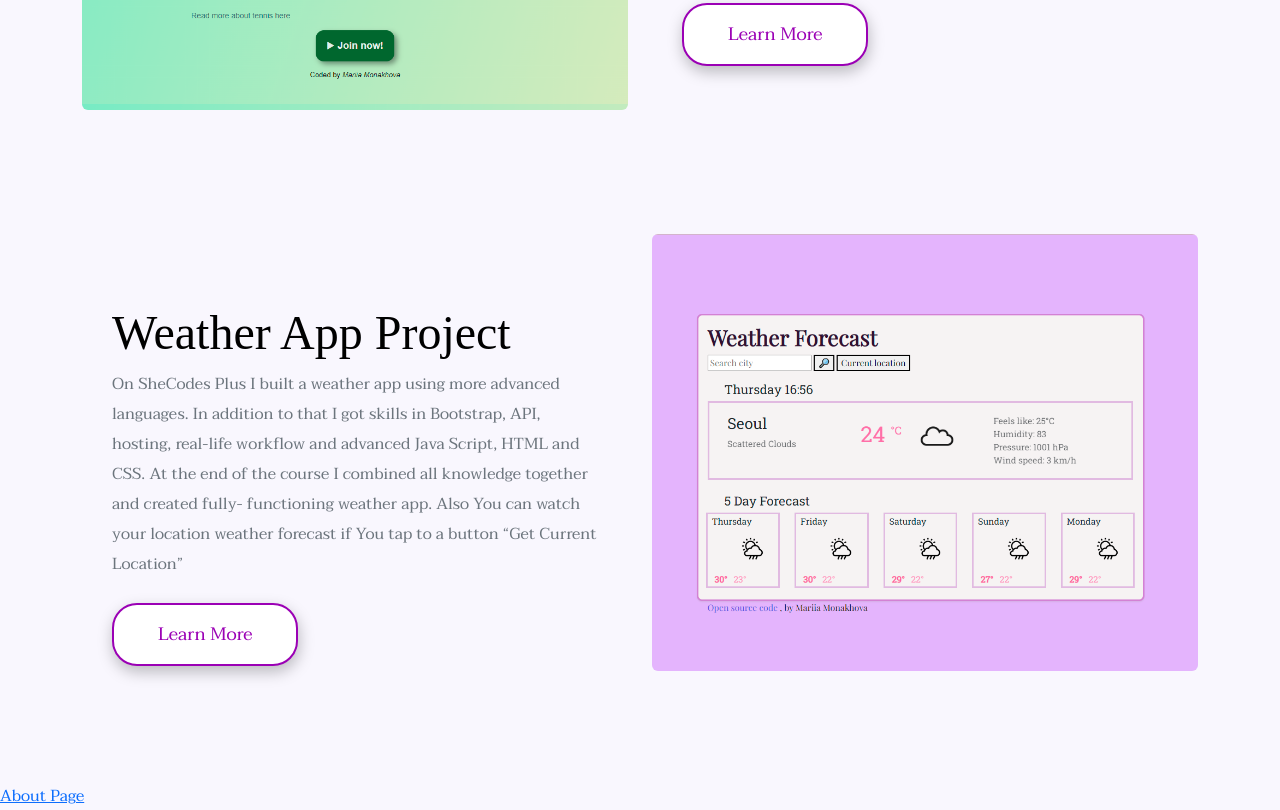
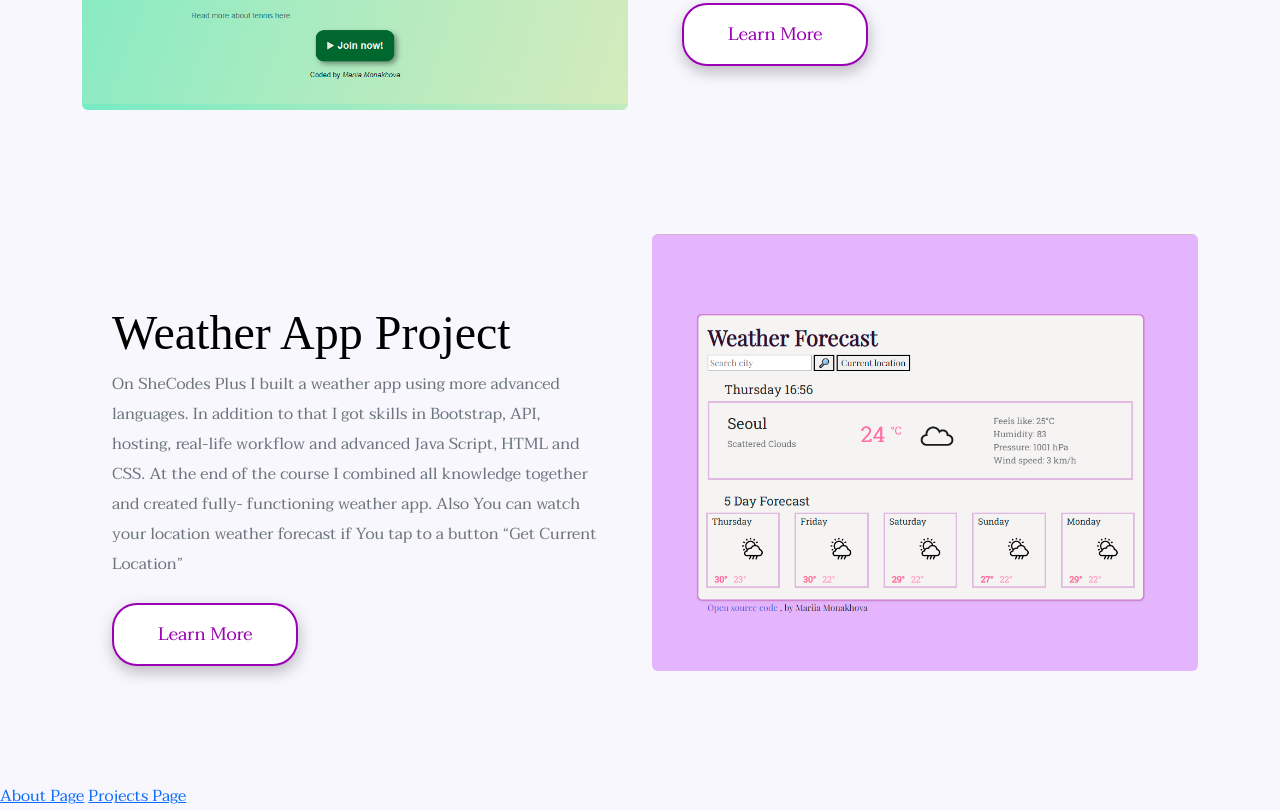
Before and after one commit to MariiaMonakhova/My-own-portfolio, a plain HTML site: page Index.html in a window 1280 px wide. Shown: the part 1130-1940 px from the top of the page. Drawn offline with nearby package versions, Linux system fonts and the light colour scheme; a web font is replaced by a local one.

Commit message:
added projects link

```diff
--- a/Index.html
+++ b/Index.html
@@ -81,5 +81,6 @@
       </div>
     </div>
     <a href="about.html">About Page</a>
+    <a href="projects.html">Projects Page</a>
   </body>
 </html>
```
